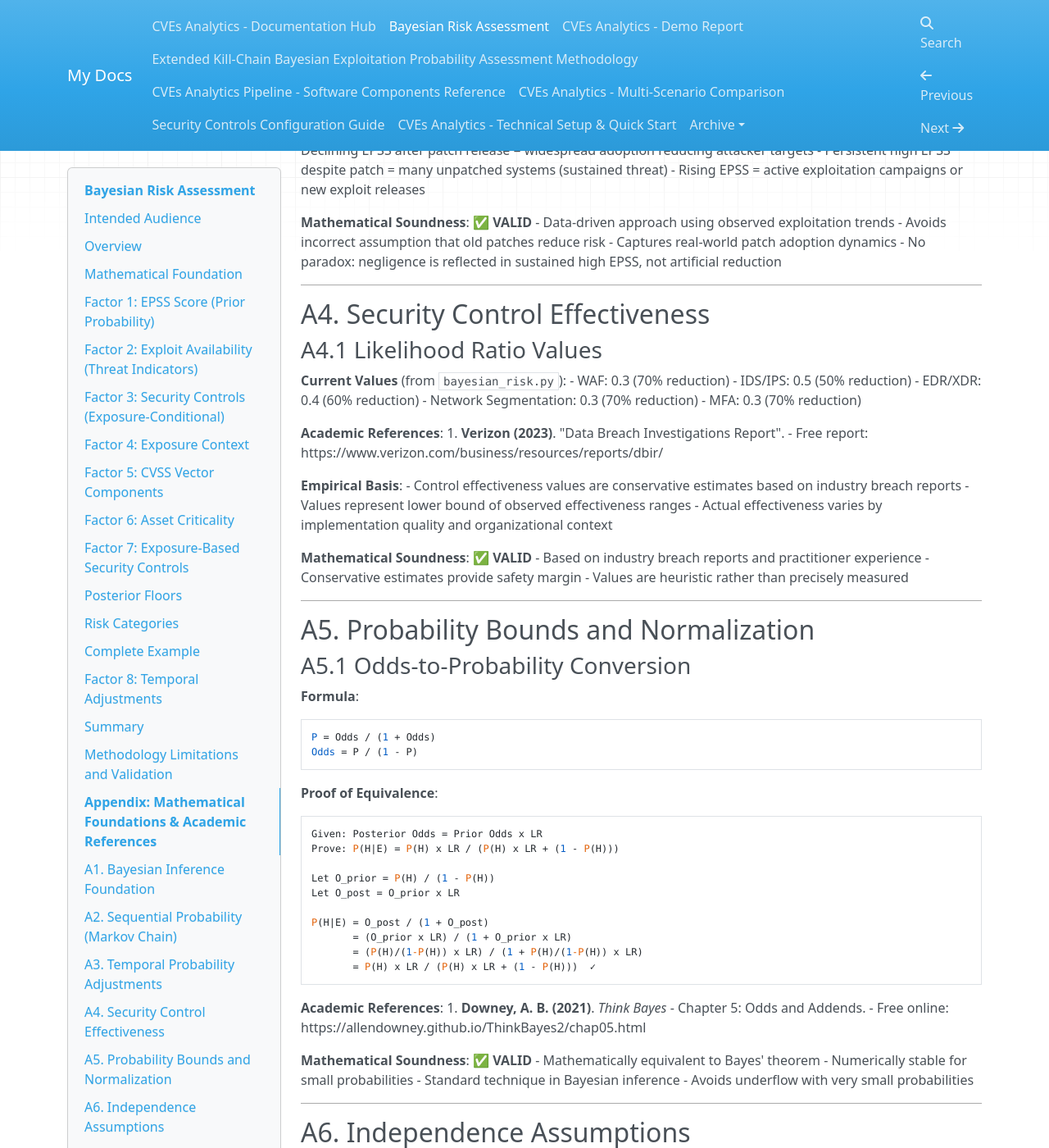
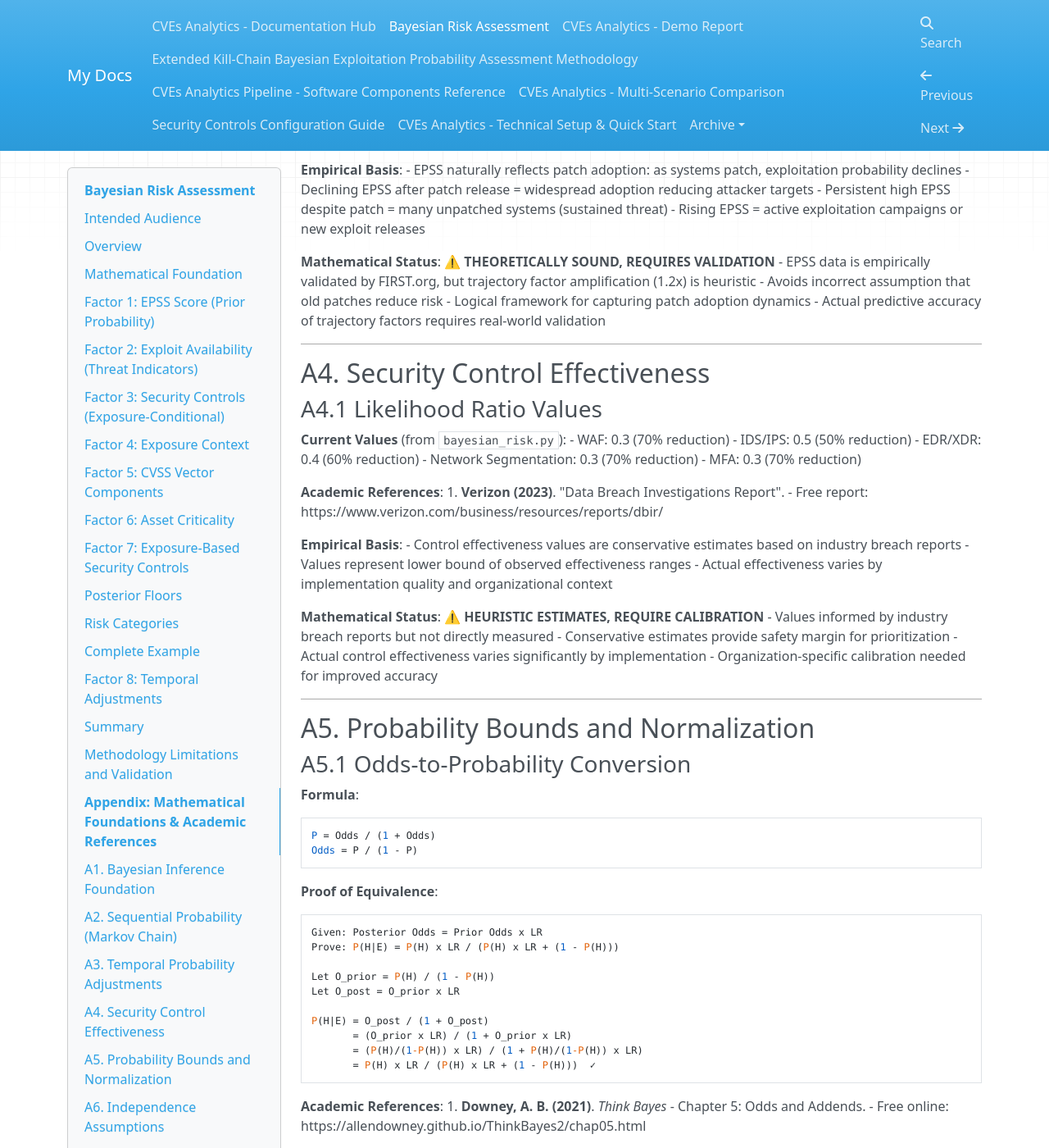
Before and after one commit to dominikmi/cves_analytics, an MkDocs documentation site: the page built from docs/BAYESIAN_RISK_ASSESSMENT.md, in a window 1280 px wide and 1400 px high, scrolled down 19462 px. Shown: the whole window at 82% size. Built offline with MkDocs 1.6.1, drawn with Linux system fonts in a browser that asks for light colours; nearby versions of some CDN libraries; some of the changed text lies outside the part shown.

Commit message:
docs: Revise mathematical soundness claims with appropriate caveats
- Replace '✅ VALID' with '⚠️ THEORETICALLY PLAUSIBLE, UNVALIDATED' for age factors
- Replace '✅ VALID' with '⚠️ THEORETICALLY SOUND, REQUIRES VALIDATION' for EPSS trajectory
- Replace '✅ VALID' with '⚠️ HEURISTIC ESTIMATES, REQUIRE CALIBRATION' for control effectiveness
- Update overall assessment to emphasize framework is unvalidated against real-world breach data
- Clarify framework is best for relative prioritization, not absolute probability prediction
- Update appendix version to 2.2
- Status: 'Theoretically Plausible, Requires Empirical Validation'

```diff
--- a/docs/BAYESIAN_RISK_ASSESSMENT.md
+++ b/docs/BAYESIAN_RISK_ASSESSMENT.md
@@ -862,10 +862,11 @@ P_adjusted = P_base x age_factor x patch_factor x kev_multiplier
 - Zero-day vulnerabilities are exploited rapidly (Bilge & Dumitras, 2012)
 - Age-based decay factors are heuristic estimates based on vulnerability lifecycle observations
 
-**Mathematical Soundness**: ✅ **VALID**
-- Based on empirical vulnerability lifecycle studies
-- Exponential decay aligns with observed exploitation patterns
-- Conservative estimates (better to overestimate old vulnerabilities)
+**Mathematical Status**: ⚠️ **THEORETICALLY PLAUSIBLE, UNVALIDATED**
+- Age factors are heuristic estimates inspired by Bilge & Dumitras (2012)
+- Exponential decay is logically consistent with vulnerability lifecycle theory
+- Actual effectiveness of age-based adjustments requires empirical validation
+- Conservative estimates provide safety margin but need real-world calibration
 
 ---
 
@@ -915,11 +916,11 @@ else:  # Stable
 - Persistent high EPSS despite patch = many unpatched systems (sustained threat)
 - Rising EPSS = active exploitation campaigns or new exploit releases
 
-**Mathematical Soundness**: ✅ **VALID**
-- Data-driven approach using observed exploitation trends
+**Mathematical Status**: ⚠️ **THEORETICALLY SOUND, REQUIRES VALIDATION**
+- EPSS data is empirically validated by FIRST.org, but trajectory factor amplification (1.2x) is heuristic
 - Avoids incorrect assumption that old patches reduce risk
-- Captures real-world patch adoption dynamics
-- No paradox: negligence is reflected in sustained high EPSS, not artificial reduction
+- Logical framework for capturing patch adoption dynamics
+- Actual predictive accuracy of trajectory factors requires real-world validation
 
 ---
 
@@ -943,10 +944,11 @@ else:  # Stable
 - Values represent lower bound of observed effectiveness ranges
 - Actual effectiveness varies by implementation quality and organizational context
 
-**Mathematical Soundness**: ✅ **VALID**
-- Based on industry breach reports and practitioner experience
-- Conservative estimates provide safety margin
-- Values are heuristic rather than precisely measured
+**Mathematical Status**: ⚠️ **HEURISTIC ESTIMATES, REQUIRE CALIBRATION**
+- Values informed by industry breach reports but not directly measured
+- Conservative estimates provide safety margin for prioritization
+- Actual control effectiveness varies significantly by implementation
+- Organization-specific calibration needed for improved accuracy
 
 ---
 
@@ -1130,10 +1132,10 @@ P(E1, E2|H) = P(E1|H) x P(E2|H)
 - ⚠️ Conditional independence assumption (acceptable simplification)
 
 **Overall Assessment**:
-The methodology is mathematically sound and based on solid academic foundations. The approach uses well-established Bayesian inference techniques with empirical validation from vulnerability lifecycle studies and exploitation data.
+The methodology is **mathematically consistent** and **theoretically plausible**, applying established Bayesian inference principles to vulnerability risk assessment. However, it remains **unvalidated against real-world breach data**. The likelihood ratios are informed heuristics rather than empirically measured values. The framework is most useful for **relative risk prioritization** (which vulnerabilities are riskier than others) rather than **absolute probability prediction** (exact exploitation likelihood). Extensive real-world validation is required before making high-stakes decisions based on absolute probability estimates.
 
 ---
 
-**Appendix Version**: 2.1
+**Appendix Version**: 2.2
 **Last Updated**: January 3, 2026
-**Status**: Mathematically Sound
+**Status**: Theoretically Plausible, Requires Empirical Validation
```
